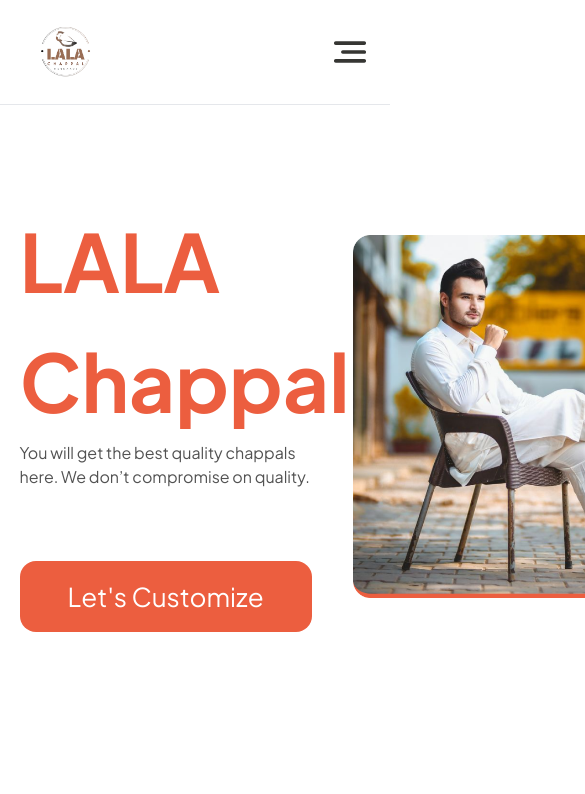
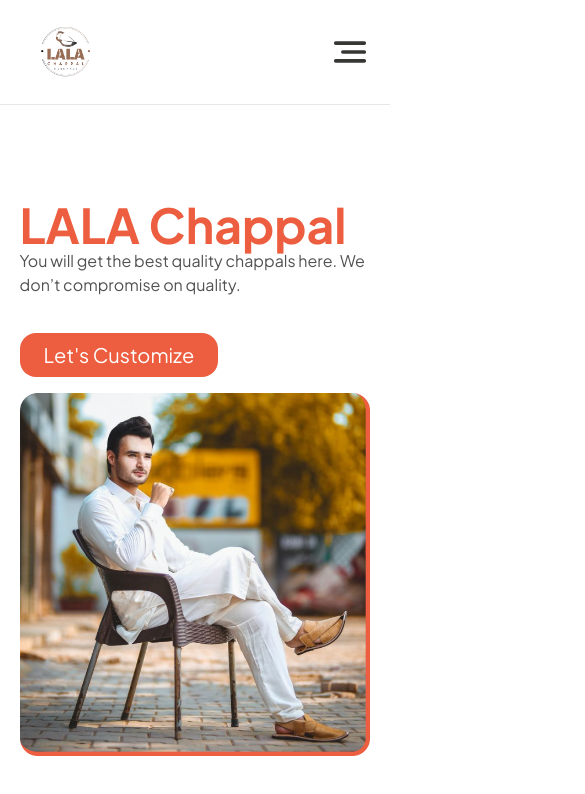
Before and after one commit to hariscs/lala-chappal, a Next.js app in the folder client/: page / in a window 390 px wide. Shown: the top 794 px of the page, 585 px wide, since content can reach past the window. Built offline with nearby package versions, Linux system fonts and the light colour scheme.

Commit message:
add mobile responsive

```diff
--- a/client/components/Button.tsx
+++ b/client/components/Button.tsx
@@ -6,7 +6,7 @@
 
 export const Button = ({ children }: IButton) => {
   return (
-    <button className='bg-primary capitalize rounded-2xl text-white text-[26px] py-4 px-12'>
+    <button className='bg-primary capitalize rounded-2xl text-white text-xl lg:text-2xl py-2 px-6 lg:py-4 lg:px-12'>
       {children}
     </button>
   )
--- a/client/container/Hero.tsx
+++ b/client/container/Hero.tsx
@@ -7,12 +7,12 @@
   return (
     <section className='pt-[96px] pb-[171px]'>
       <Wrapper>
-        <div className='flex items-center justify-between gap-1'>
+        <div className='flex flex-col lg:flex-row items-center justify-center gap-4 lg:justify-between'>
           <div>
-            <h1 className='text-primary text-[80px] font-bold'>
+            <h1 className='text-primary text-5xl lg:text-7xl font-bold'>
               <span className='uppercase'>lala</span> Chappal
             </h1>
-            <p className='text-accent mb-[72px] max-w-[27ch]'>
+            <p className='text-accent mb-9 lg:mb-[72px] md:max-w-[27ch]'>
               You will get the best quality chappals here. We don’t compromise
               on quality.
             </p>
@@ -22,8 +22,9 @@
           <Image
             src='/hero-img-1.png'
             alt='a guy wearing lala chappal'
-            width={635}
-            height={657}
+            width={535}
+            height={557}
+            className='h-auto w-auto'
           />
         </div>
       </Wrapper>
```
